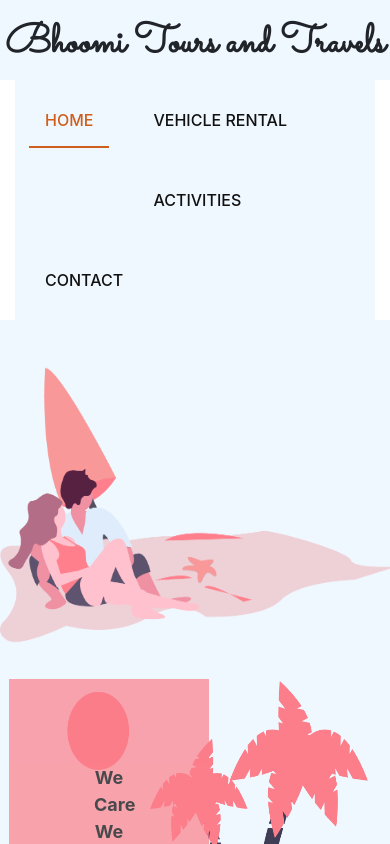
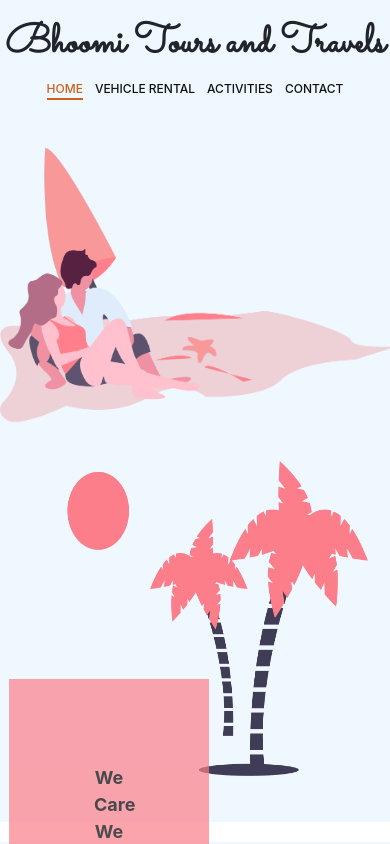
Before and after one commit to jeet-mahesh-shirodkar/btts, a React (Create React App) app: page / in a window 390 px wide. Shown: the top 844 px of the page. Built offline with nearby package versions, Linux system fonts and the light colour scheme.

Commit message:
header Resonsive css

```diff
--- a/src/Components/Header/header.css
+++ b/src/Components/Header/header.css
@@ -3,7 +3,8 @@
     list-style-type: none;
     margin: 0;
     padding: 0;
-    padding-left: 548px;
+    display: flex;
+    justify-content: center;
     overflow: hidden;
     background-color:aliceblue;
   }
@@ -37,12 +38,26 @@
     color:rgb(207, 94, 28);
   }
 
-  @media screen and (max-width:400px){
-    .Nav ul{
-      padding-left: 0px;
+  @media screen and (max-width:376px){
+    .Nav ul li{
+      padding: 0 6px;
+      float: 0;
+      /* font-size: 14px; */
     }
-    li{
-      padding:14px 14px;
-      font-size: 14px;
+    .Nav ul li a{
+      padding: 0;
+      font-size: 12px;
     }
   }
+
+  @media screen and (max-width:450px){
+    .Nav ul li{
+      padding: 0 6px;
+      float: 0;
+      /* font-size: 14px; */
+    }
+    .Nav ul li a{
+      padding: 0;
+      font-size: 12px;
+    }
+  }
--- a/src/Components/Header/header.js
+++ b/src/Components/Header/header.js
@@ -5,7 +5,7 @@
 const Header = () => {
     return(
    <div className="myNav">
-    <div className="Nav col-md-12">
+    <div className="Nav">
       <ul>
         <li><NavLink exact activeClassName="nav-active" to="/">Home</NavLink></li>
         <li><NavLink activeClassName="nav-active" to="/vehicle">Vehicle Rental</NavLink></li>
```
